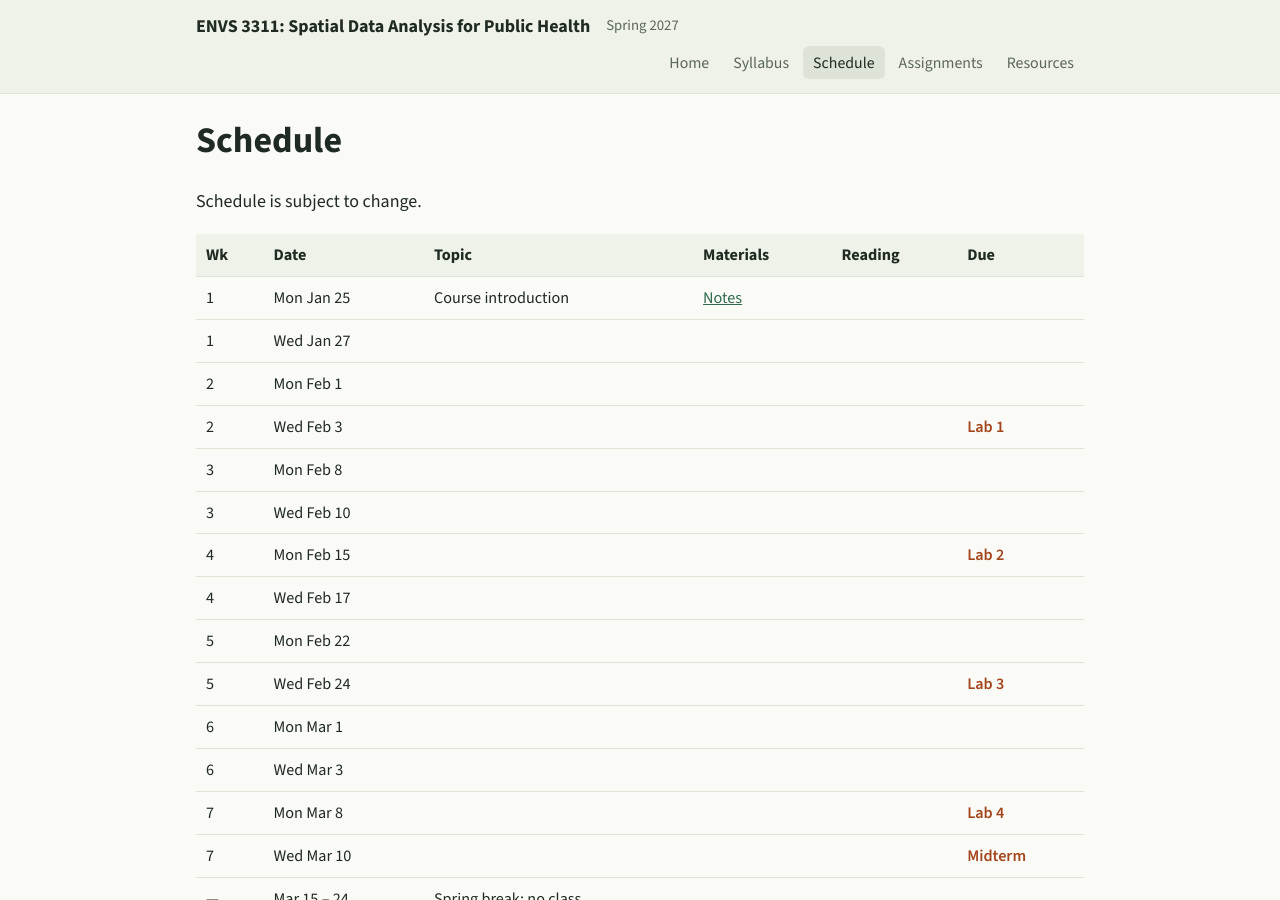
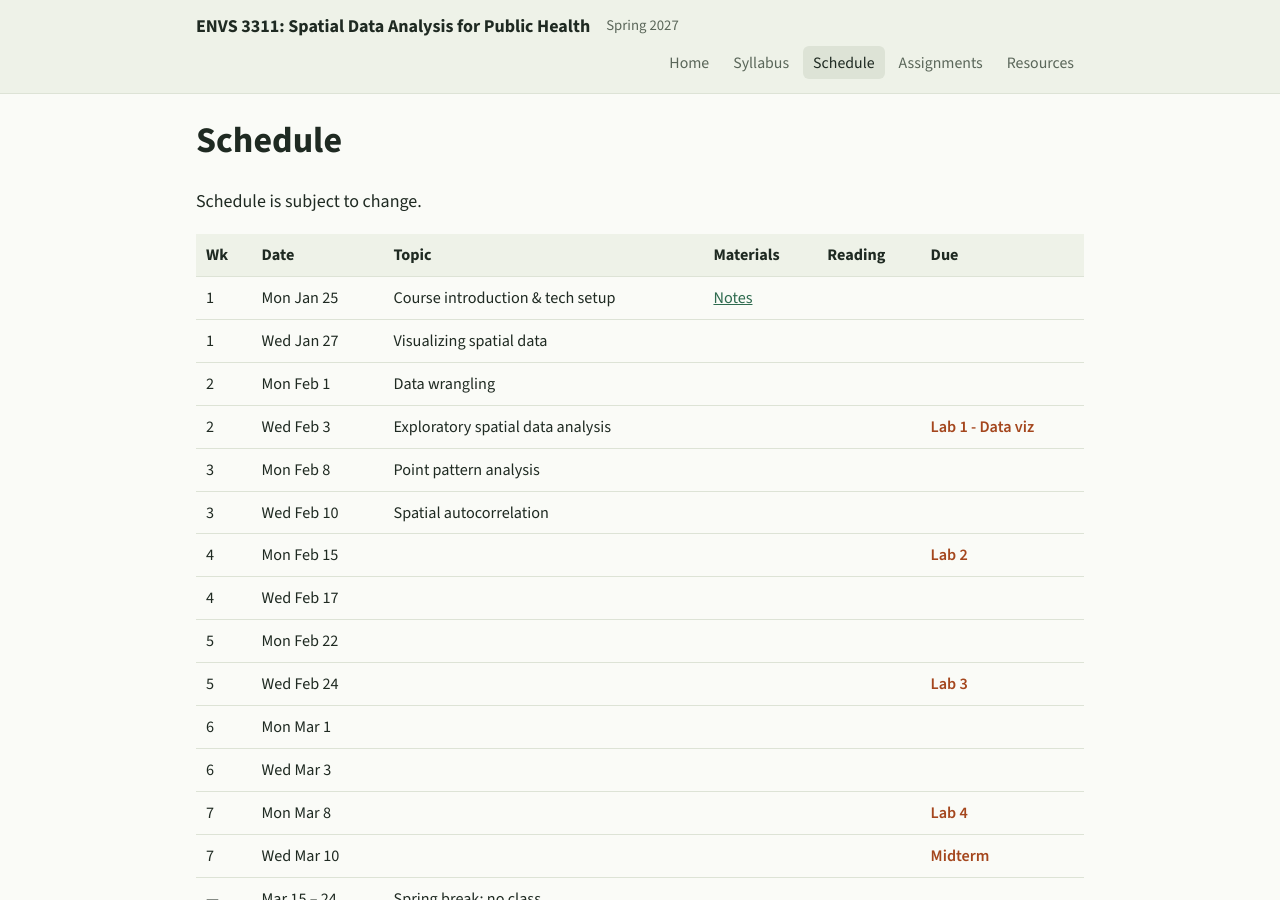
Before and after one commit to kateebb/envs3311, a Jekyll site: the page built from schedule.md, in a window 1280 px wide and 900 px high. Built offline with Jekyll 4.4.1, drawn with Linux system fonts in a browser that asks for light colours.

Commit message:
Update schedule.yml

```diff
--- a/_data/schedule.yml
+++ b/_data/schedule.yml
@@ -5,42 +5,42 @@
 # ---------- Unit 1: Foundations ----------
 - week: 1
   date: "Mon Jan 25"
-  topic: "Course introduction"
+  topic: "Course introduction & tech setup"
   notes: /lectures/01-introduction/
   slides: ""
   reading: ""
   due: ""
 - week: 1
   date: "Wed Jan 27"
-  topic: ""
+  topic: "Visualizing spatial data"
   notes: ""
   slides: ""
   reading: ""
   due: ""
 - week: 2
   date: "Mon Feb 1"
-  topic: ""
+  topic: "Data wrangling"
   notes: ""
   slides: ""
   reading: ""
   due: ""
 - week: 2
   date: "Wed Feb 3"
-  topic: ""
+  topic: "Exploratory spatial data analysis"
   notes: ""
   slides: ""
   reading: ""
-  due: "Lab 1"
+  due: "Lab 1 - Data viz"
 - week: 3
   date: "Mon Feb 8"
-  topic: ""
+  topic: "Point pattern analysis"
   notes: ""
   slides: ""
   reading: ""
   due: ""
 - week: 3
   date: "Wed Feb 10"
-  topic: ""
+  topic: "Spatial autocorrelation"
   notes: ""
   slides: ""
   reading: ""
```
